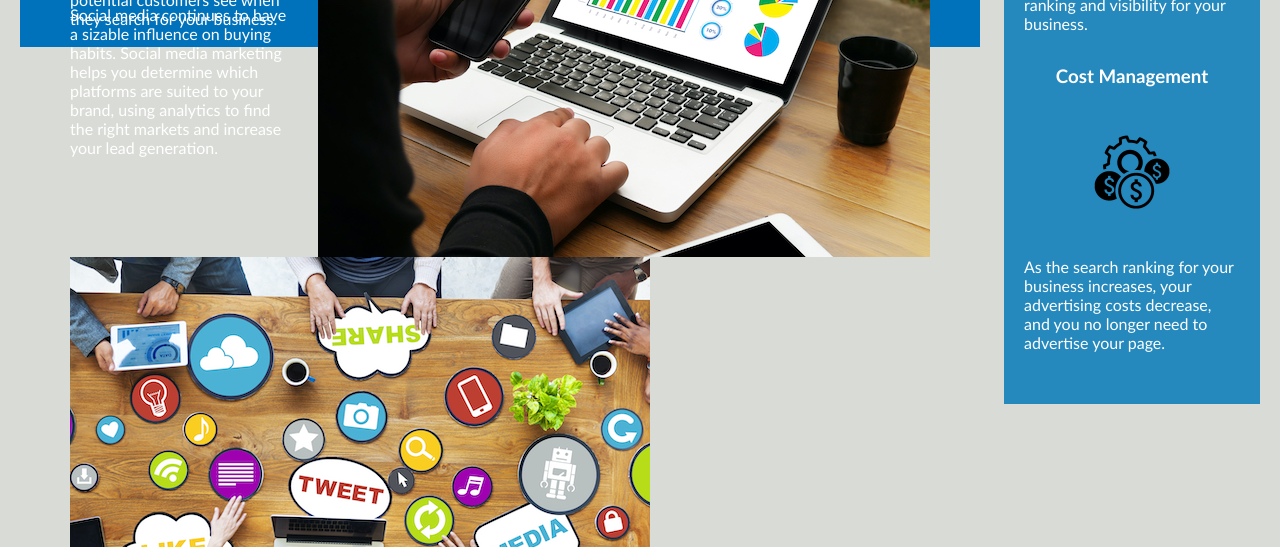
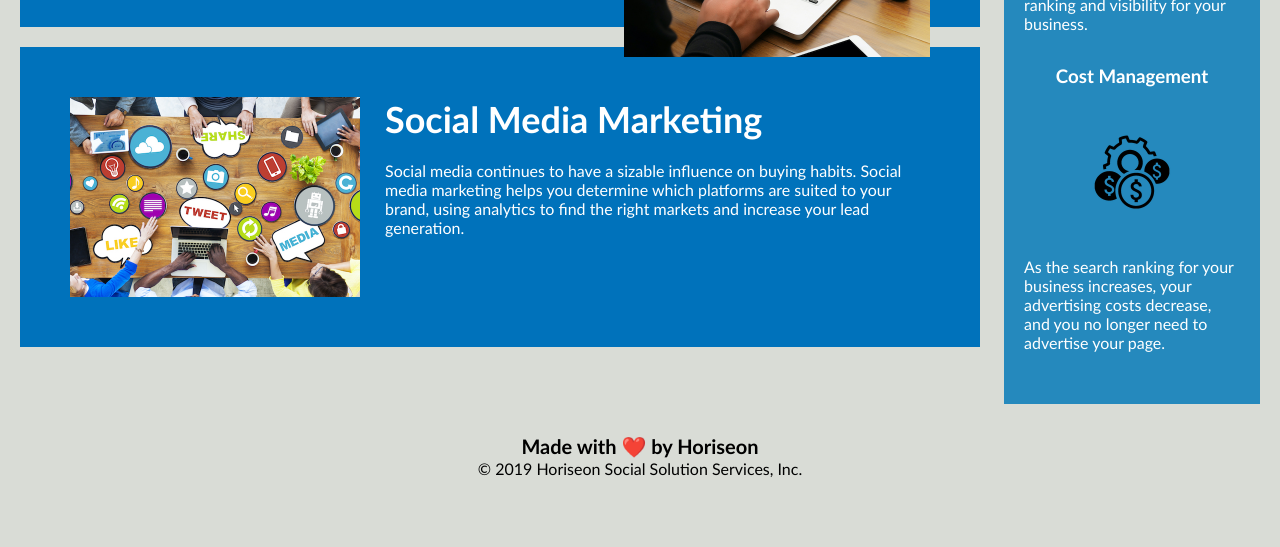
Before and after one commit to VarunTanna/seo-refactor, a plain HTML site: page index.html in a window 1280 px wide. Shown: the part 1515-2062 px from the top of the page. After the commit the page ends 2023 px from the top, so only its background shows below. Drawn offline with Linux system fonts and the light colour scheme.

```diff
--- a/assets/css/style.css
+++ b/assets/css/style.css
@@ -162,7 +162,15 @@
     color: #ffffff;
 }
 
-article {
+.search-engine-optimization img {
+    max-height: 200px;
+}
+
+.online-reputation-management img {
+    max-height: 200px;
+}
+
+.social-media-marketing img {
     max-height: 200px;
 }
 
```
